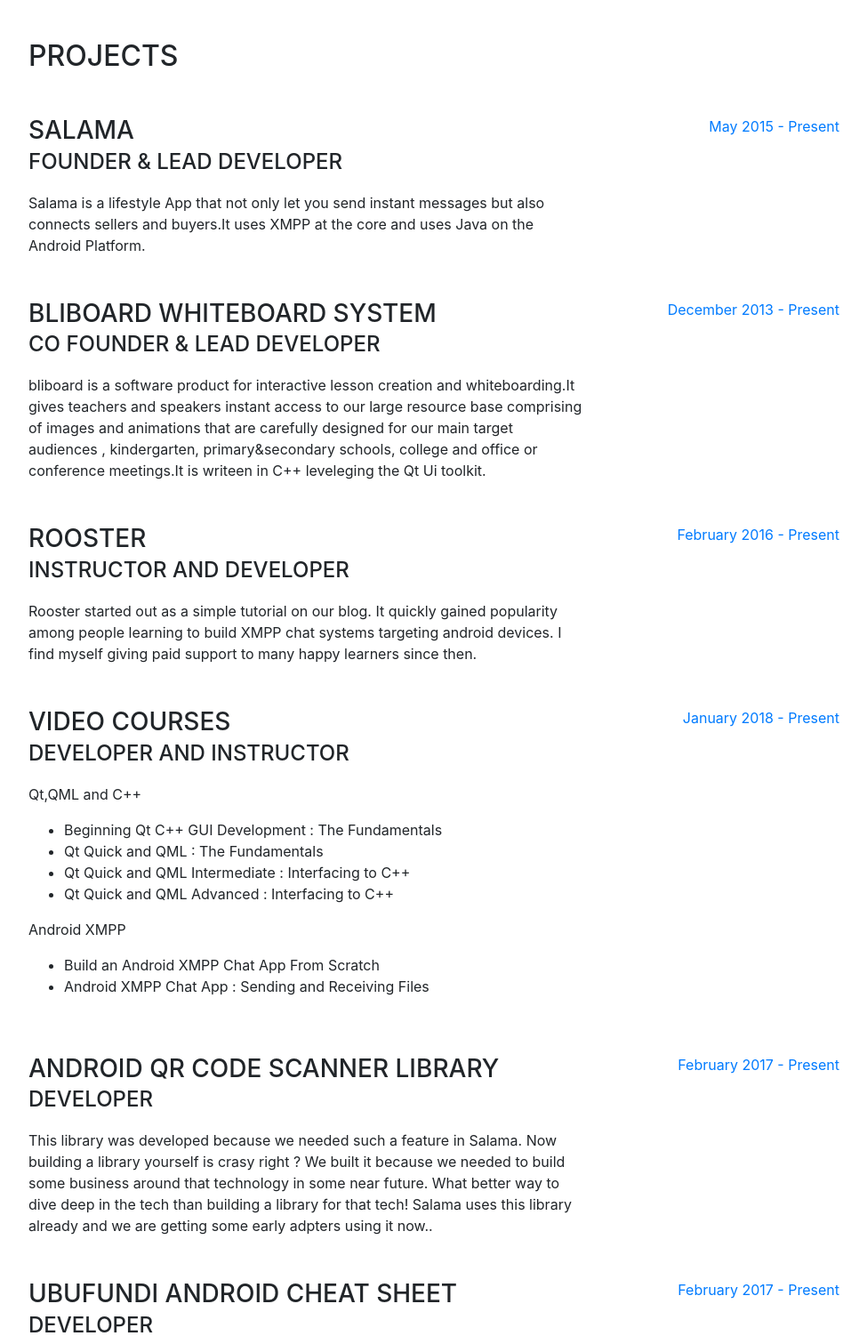
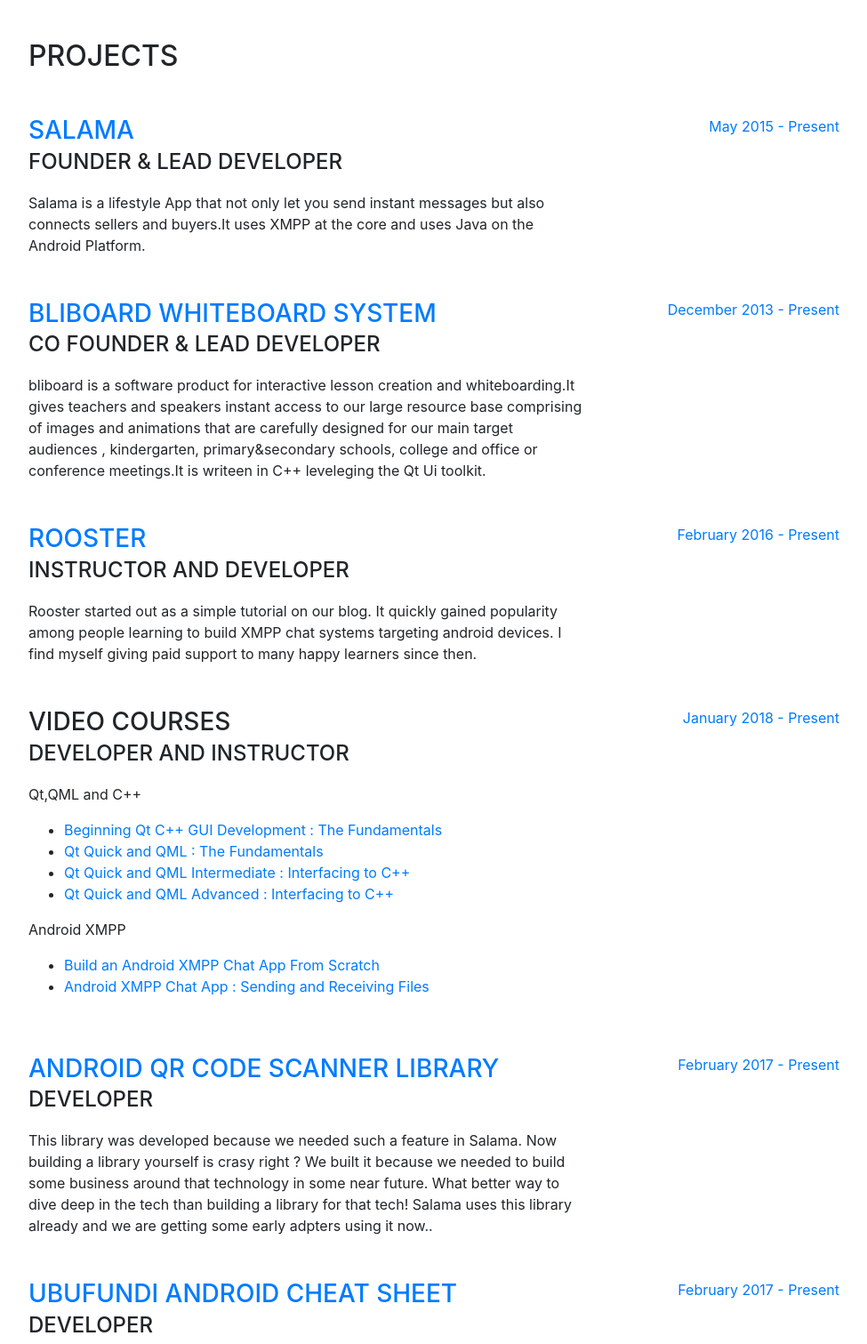
Before and after one commit to rutura/daniel.gakwaya, a website with bundled scripts: page index.html in a window 1280 px wide. Shown: the part 2700-4211 px from the top of the page at 89% size, without its empty margins (288-1263 px from the left). Built offline with nearby package versions, Linux system fonts and the light colour scheme; a web font is replaced by a local one.

Commit message:
Add links to courses and to projects

```diff
--- a/index.html
+++ b/index.html
@@ -72,16 +72,16 @@
         </div>
         <p class="lead mb-5">Software Developer with 6+ years of experience. Trainer and mentor in the field of Software Development. Strong command of English, French and Chinese. Good Tech Communicator and eager to learn and try out new technologies. Writes cross platform C++ graphics applications using Qt and XMPP instant messaging solutions for desktop and mobile almost daily. Copes well in Multi-cultural environments.</p>
         <div class="social-icons">
-          <a href="#">
+          <a href="https://linkedin.com/in/daniel-gakwaya-2a570092/">
             <i class="fab fa-linkedin-in"></i>
           </a>
-          <a href="#">
+          <a href="https://github.com/blikoon">
             <i class="fab fa-github"></i>
           </a>
-          <a href="#">
+          <a href="https://twitter.com/DanielGakwaya">
             <i class="fab fa-twitter"></i>
           </a>
-          <a href="#">
+          <a href="https://www.facebook.com/daniel.gakwaya">
             <i class="fab fa-facebook-f"></i>
           </a>
         </div>
@@ -182,7 +182,7 @@
 
         <div class="resume-item d-flex flex-column flex-md-row justify-content-between mb-5">
           <div class="resume-content">
-            <h3 class="mb-0">Salama</h3>
+            <h3 class="mb-0"> <a href="https://www.blikoontech.com/salama">Salama</a></h3>
             <div class="subheading mb-3">Founder & Lead Developer</div>
             <div>Salama is a lifestyle App that not only let you send instant messages but also connects sellers and buyers.It uses XMPP at the core and uses Java on the Android Platform.</div>
           </div>
@@ -193,7 +193,7 @@
 
         <div class="resume-item d-flex flex-column flex-md-row justify-content-between mb-5">
           <div class="resume-content">
-            <h3 class="mb-0">Bliboard whiteboard System</h3>
+            <h3 class="mb-0"> <a href="https://www.blikoontech.com/bliboard">Bliboard whiteboard System</a>  </h3>
             <div class="subheading mb-3">Co Founder & Lead Developer</div>
             <div>bliboard is a software product for interactive lesson creation and whiteboarding.It gives teachers and speakers instant access to our large resource base comprising of images and animations that are carefully designed for our main target audiences , kindergarten, primary&secondary schools, college and office or conference meetings.It is writeen in C++ leveleging the Qt Ui toolkit.</div>
           </div>
@@ -204,7 +204,7 @@
 
         <div class="resume-item d-flex flex-column flex-md-row justify-content-between mb-5">
           <div class="resume-content">
-            <h3 class="mb-0">Rooster</h3>
+            <h3 class="mb-0"> <a href="https://github.com/blikoon/Rooster">Rooster</a> </h3>
             <div class="subheading mb-3">Instructor and Developer</div>
             <div>Rooster started out as a simple tutorial on our blog. It quickly gained popularity among people learning to build XMPP chat systems targeting android devices. I find myself giving paid support to many happy learners since then.</div>
           </div>
@@ -221,15 +221,15 @@
             <div>
               <p>Qt,QML and C++</p>
               <ul>
-                <li>Beginning Qt C++ GUI Development : The Fundamentals</li>
-                <li>Qt Quick and QML : The Fundamentals</li>
-                <li>Qt Quick and QML Intermediate : Interfacing to C++ </li>
-                <li>Qt Quick and QML Advanced : Interfacing to C++</li>
+                <li>  <a href="https://www.udemy.com/qt-c-gui-tutorial-for-complete-beginners/?couponCode=QTEXPLAINED">Beginning Qt C++ GUI Development : The Fundamentals</a>  </li>
+                <li> <a href="https://www.udemy.com/qt_quick_qml_tutorial_for_beginners/?couponCode=VIGOR1">Qt Quick and QML : The Fundamentals</a></li>
+                <li> <a href="https://www.udemy.com/interfacing-qt-quick-qml-to-cpp-intermediate/?couponCode=LINKEDINPROMO">Qt Quick and QML Intermediate : Interfacing to C++</a>   </li>
+                <li>  <a href="https://www.udemy.com/interfacing-qt-quick-qml-to-cpp-advanced/?couponCode=LINKEDINPROMO">Qt Quick and QML Advanced : Interfacing to C++</a>  </li>
               </ul>
               <p>Android XMPP</p>
               <ul>
-                <li>Build an Android XMPP Chat App From Scratch</li>
-                <li>Android XMPP Chat App : Sending and Receiving Files</li>
+                <li>  <a href="https://blikoon.teachable.com/p/android-xmpp-chat-app-video-tutorial">Build an Android XMPP Chat App From Scratch</a>  </li>
+                <li>  <a href="https://blikoon.teachable.com/p/android-xmpp-smack-chat-app-sending-and-receiving-files-http-file-upload">Android XMPP Chat App : Sending and Receiving Files</a>  </li>
               </ul>
 
             </div>
@@ -241,7 +241,7 @@
 
         <div class="resume-item d-flex flex-column flex-md-row justify-content-between mb-5">
             <div class="resume-content">
-              <h3 class="mb-0">Android QR Code Scanner Library</h3>
+              <h3 class="mb-0"> <a href="https://github.com/blikoon/QRCodeScanner">Android QR Code Scanner Library</a>  </h3>
               <div class="subheading mb-3">Developer</div>
               <div>This library was developed because we needed such a feature in Salama. Now building a library yourself is crasy right ? We built it because we needed to build some business around that technology in some near future. What better way to dive deep in the tech than building a library for that tech! Salama uses this library already and we are getting some early adpters using it now..</div>
             </div>
@@ -252,7 +252,7 @@
 
           <div class="resume-item d-flex flex-column flex-md-row justify-content-between mb-5">
               <div class="resume-content">
-                <h3 class="mb-0">Ubufundi Android Cheat Sheet</h3>
+                <h3 class="mb-0"> <a href="https://github.com/blikoon/Ubufundi">Ubufundi Android Cheat Sheet</a>  </h3>
                 <div class="subheading mb-3">Developer</div>
                 <div>This project started out as my go place in android development for two things
                   <ul>
```
